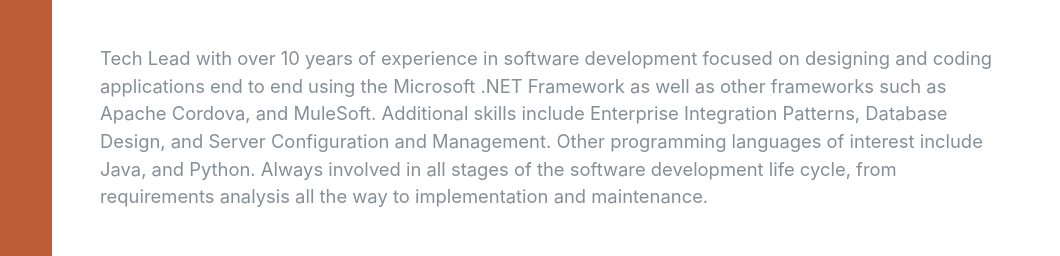
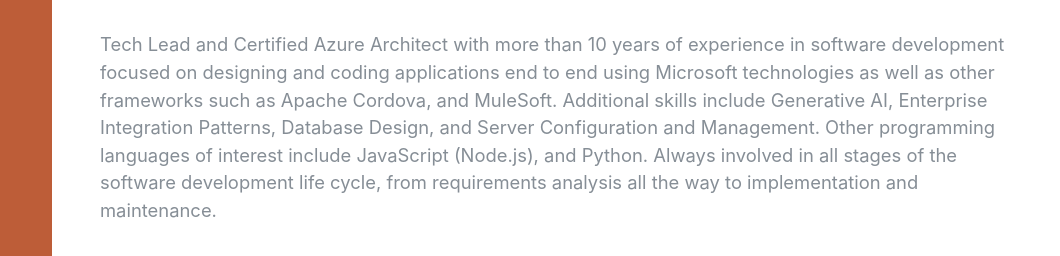
Before and after one commit to eduardojaime/eduardojaime.github.io, a plain HTML site: page index.html in a window 1280 px wide. Shown: the part 306-562 px from the top of the page, 220-1280 px from the left. Drawn offline with Linux system fonts and the light colour scheme; no server answers; a web font is replaced by a local one.

Commit message:
Update index.html

```diff
--- a/index.html
+++ b/index.html
@@ -81,14 +81,7 @@
           <a href="mailto:ejaime@ieee.org">ejaime@IEEE.org</a>
         </div>
         <p class="lead mb-5">
-          Tech Lead with over 10 years of experience in software development focused on designing and coding
-          applications end to end using the Microsoft .NET Framework as well as other frameworks such as Apache Cordova,
-          and MuleSoft.
-          Additional skills include Enterprise Integration Patterns, Database Design, and Server Configuration and
-          Management.
-          Other programming languages of interest include Java, and Python.
-          Always involved in all stages of the software development life cycle, from requirements analysis all the way
-          to implementation and maintenance.
+          Tech Lead and Certified Azure Architect with more than 10 years of experience in software development focused on designing and coding applications end to end using Microsoft technologies as well as other frameworks such as Apache Cordova, and MuleSoft. Additional skills include Generative AI, Enterprise Integration Patterns, Database Design, and Server Configuration and Management. Other programming languages of interest include JavaScript (Node.js), and Python. Always involved in all stages of the software development life cycle, from requirements analysis all the way to implementation and maintenance.
         </p>
         <div class="social-icons">
           <a href="https://www.linkedin.com/in/eduardojaime" target="_blank" title="LinkedIn">
```
